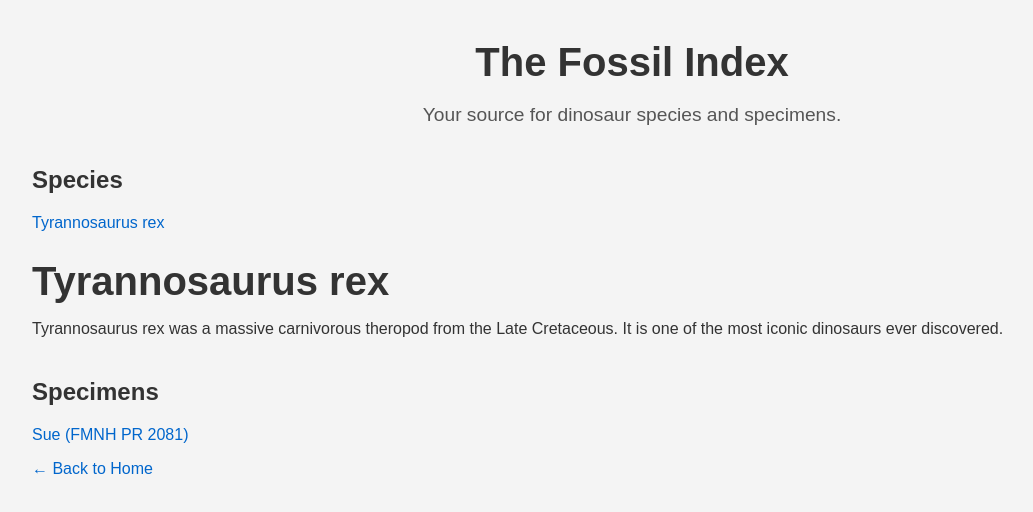
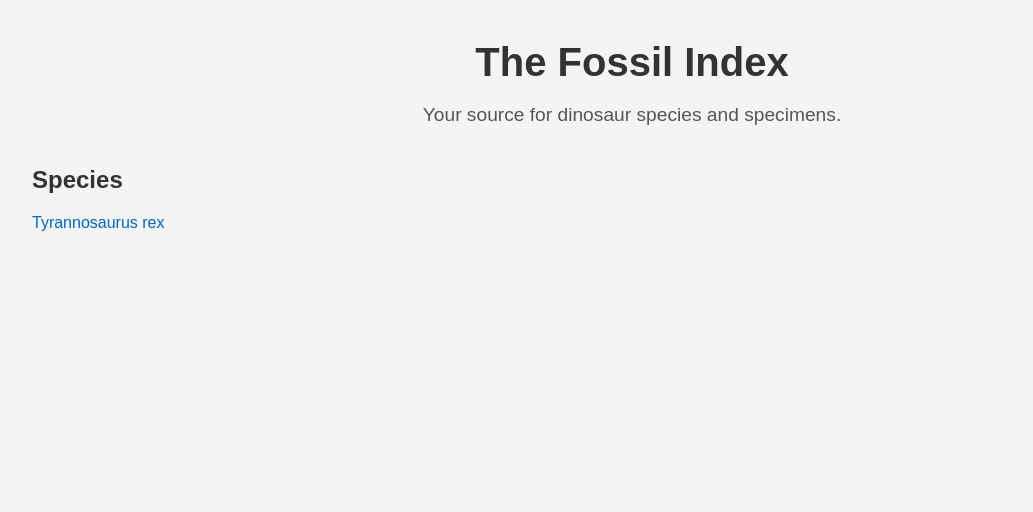
Before and after one commit to ISellRubberDucks/the-fossil-index, a plain HTML site: page index.html in a window 1280 px wide. Shown: the whole page, without its empty margins (8-1041 px from the left). Drawn offline with Linux system fonts and the light colour scheme.

Commit message:
Delete Tyrannosaurus rex HTML content
Removed the full HTML structure for the Tyrannosaurus rex page.

```diff
--- a/index.html
+++ b/index.html
@@ -51,31 +51,6 @@
     <h2>Species</h2>
     <ul>
         <li><a href="species/tyrannosaurus-rex.html">Tyrannosaurus rex</a></li>
-        <!DOCTYPE html>
-<html lang="en">
-<head>
-    <meta charset="UTF-8">
-    <title>Tyrannosaurus rex – The Fossil Index</title>
-</head>
-<body>
-
-    <h1>Tyrannosaurus rex</h1>
-
-    <p>
-        Tyrannosaurus rex was a massive carnivorous theropod from the Late Cretaceous.
-        It is one of the most iconic dinosaurs ever discovered.
-    </p>
-
-    <h2>Specimens</h2>
-    <ul>
-        <li><a href="../specimens/sue.html">Sue (FMNH PR 2081)</a></li>
-    </ul>
-
-    <p><a href="../index.html">← Back to Home</a></p>
-
-</body>
-</html>
-
     </ul>
 
 </body>
```
